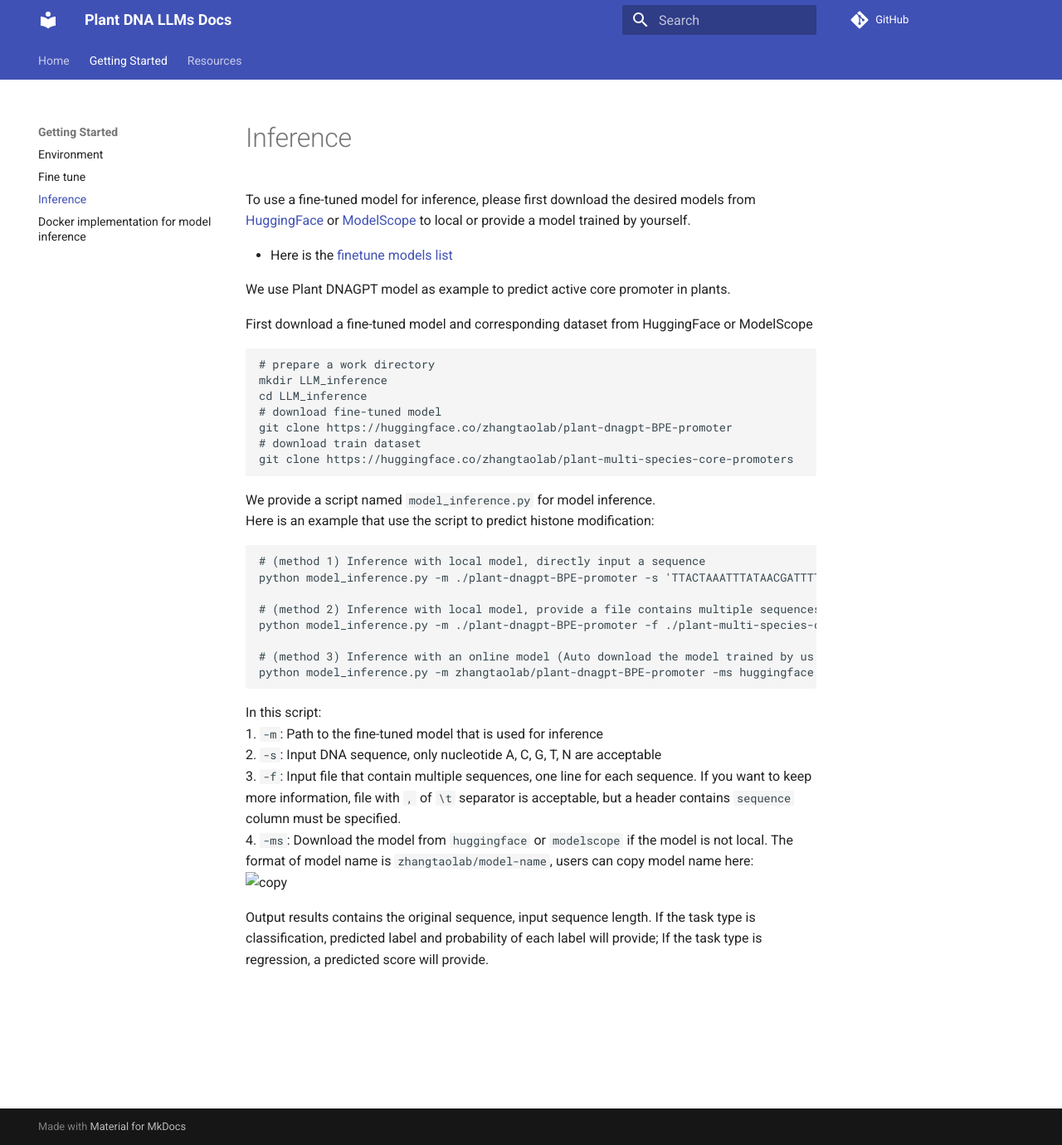
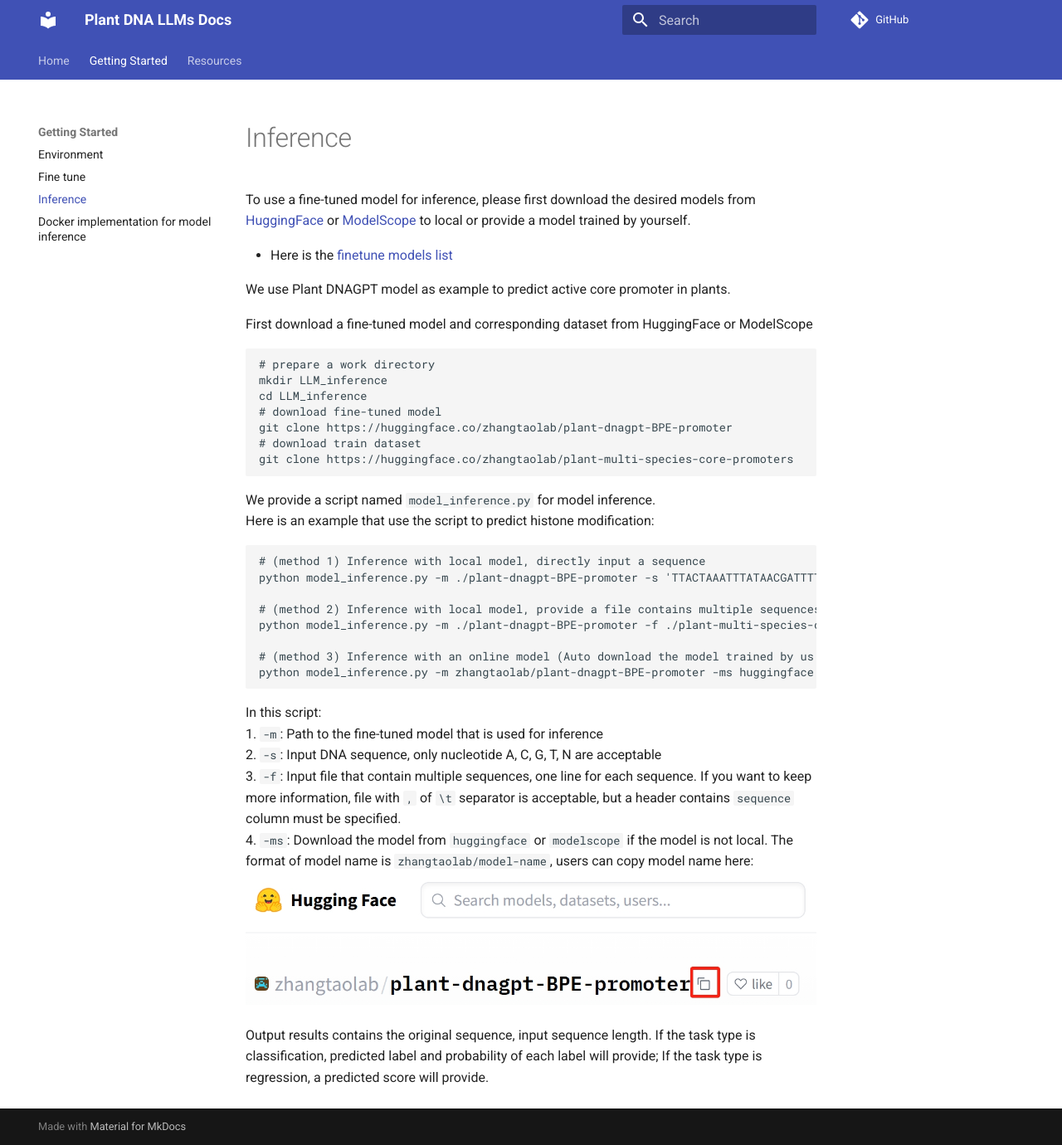
Before and after one commit to zhangtaolab/Plant_DNA_LLMs, an MkDocs documentation site: the page built from docs/en/inference.md, in a window 1280 px wide and 1380 px high. Shown: the whole window at 83% size. Built offline with MkDocs 1.6.1 and Material for MkDocs 9.7.7, drawn with Linux system fonts in a browser that asks for light colours; comment, search, counter and statistics services are not loaded.

Commit message:
Update inference.md

```diff
--- a/docs/en/inference.md
+++ b/docs/en/inference.md
@@ -35,6 +35,6 @@ In this script:
 2. `-s`: Input DNA sequence, only nucleotide A, C, G, T, N are acceptable
 3. `-f`: Input file that contain multiple sequences, one line for each sequence. If you want to keep more information, file with `,` of `\t` separator is acceptable, but a header contains `sequence` column must be specified.
 4. `-ms`: Download the model from `huggingface` or `modelscope` if the model is not local. The format of model name is `zhangtaolab/model-name`, users can copy model name here:
-![copy](imgs/huggingface_copy.png)
+![copy](resources/huggingface_copy.png)
 
 Output results contains the original sequence, input sequence length. If the task type is classification, predicted label and probability of each label will provide; If the task type is regression, a predicted score will provide.
```
